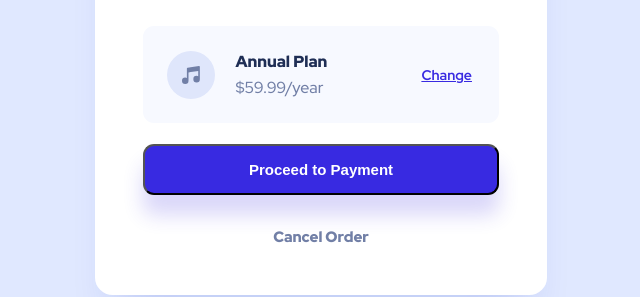
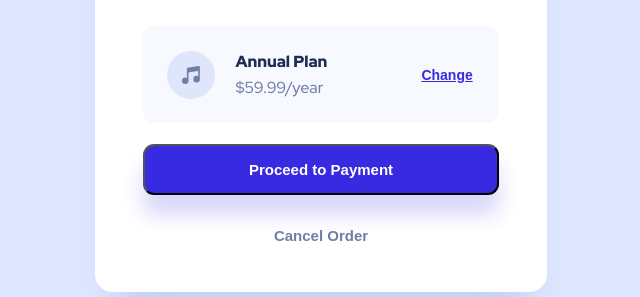
Before and after one commit to cansurer-at/order-summary-screen, a plain HTML site: page index.html in a window 1280 px wide. Shown: the part 529-826 px from the top of the page, without its empty margins (319-959 px from the left). Drawn offline with Linux system fonts and the light colour scheme.

Commit message:
buttons fixed

```diff
--- a/index.html
+++ b/index.html
@@ -46,13 +46,13 @@
       <div class="plan-container">
         <img class="music-img" src="images/icon-music.svg" alt="" />
         <div class="annual-div">
-          <h1 class="annual-text">Annual Plan</h1>
+          <p class="annual-text">Annual Plan</p>
           <p class="price-text">$59.99/year</p>
         </div>
-        <a class="change-text" href="">Change</a>
+        <button class="change-btn" href="">Change</button>
       </div>
       <button class="proceed-btn">Proceed to Payment</button>
-      <h1 class="cancel-text">Cancel Order</h1>
+      <button class="cancel-btn">Cancel Order</button>
     </div>
   </body>
 </html>
--- a/styles.css
+++ b/styles.css
@@ -83,12 +83,17 @@ body {
   font-weight: 500;
 }
 
-.change-text {
+.change-btn {
   margin-left: 5.875rem;
   font-size: 14px;
   font-weight: bold;
   text-align: left;
   color: #382ae1;
+  border: none;
+  padding: 0;
+  overflow: visible;
+  background: transparent;
+  text-decoration: underline;
 }
 
 .proceed-btn {
@@ -104,10 +109,14 @@ body {
   text-align: center;
 }
 
-.cancel-text {
+.cancel-btn {
   margin: 2rem 0px 3rem 0px;
   font-size: 15px;
   font-weight: 900;
   align-self: center;
   color: #717fa6;
+  border: none;
+  padding: 0;
+  overflow: visible;
+  background: transparent;
 }
```
